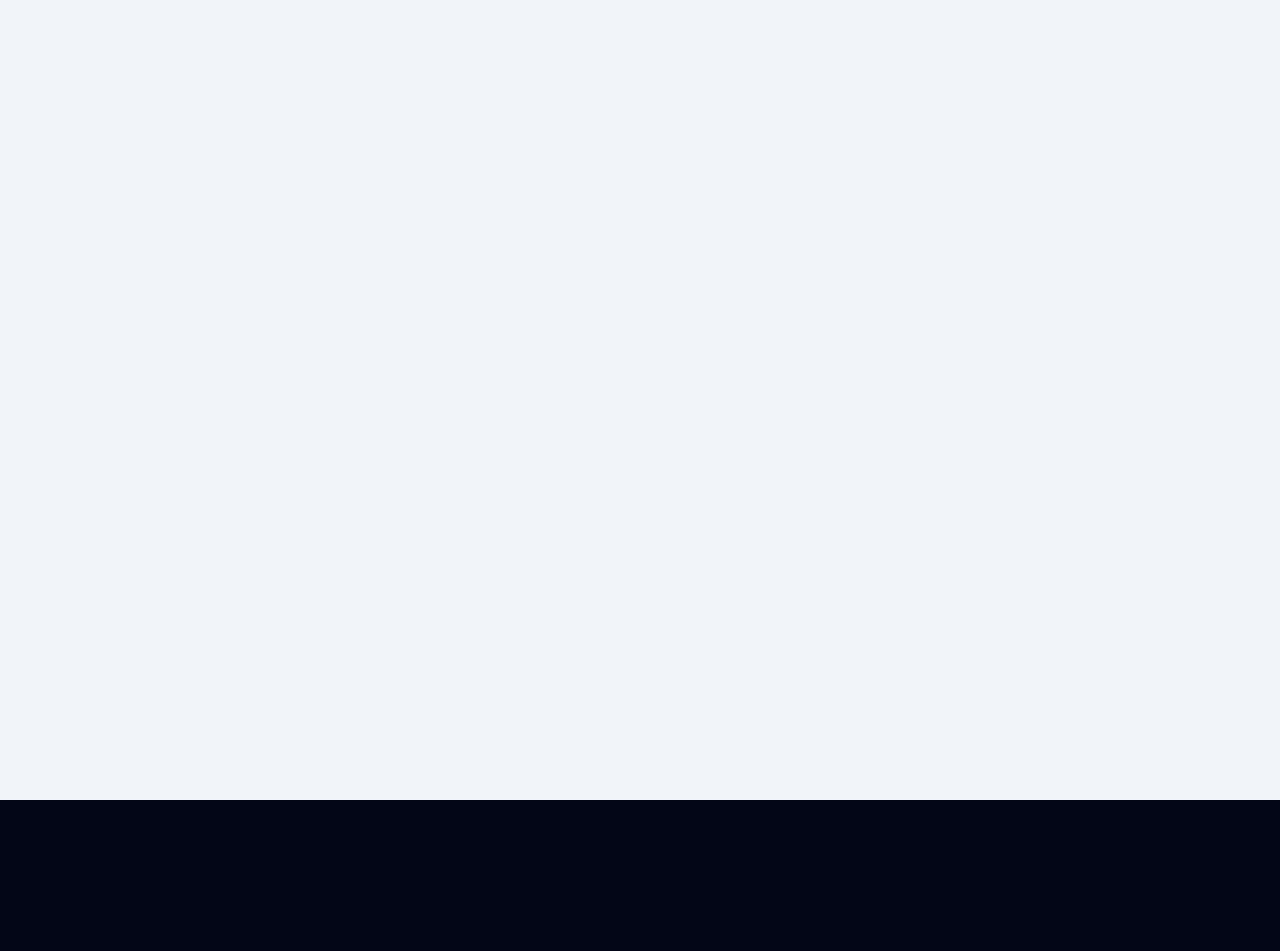
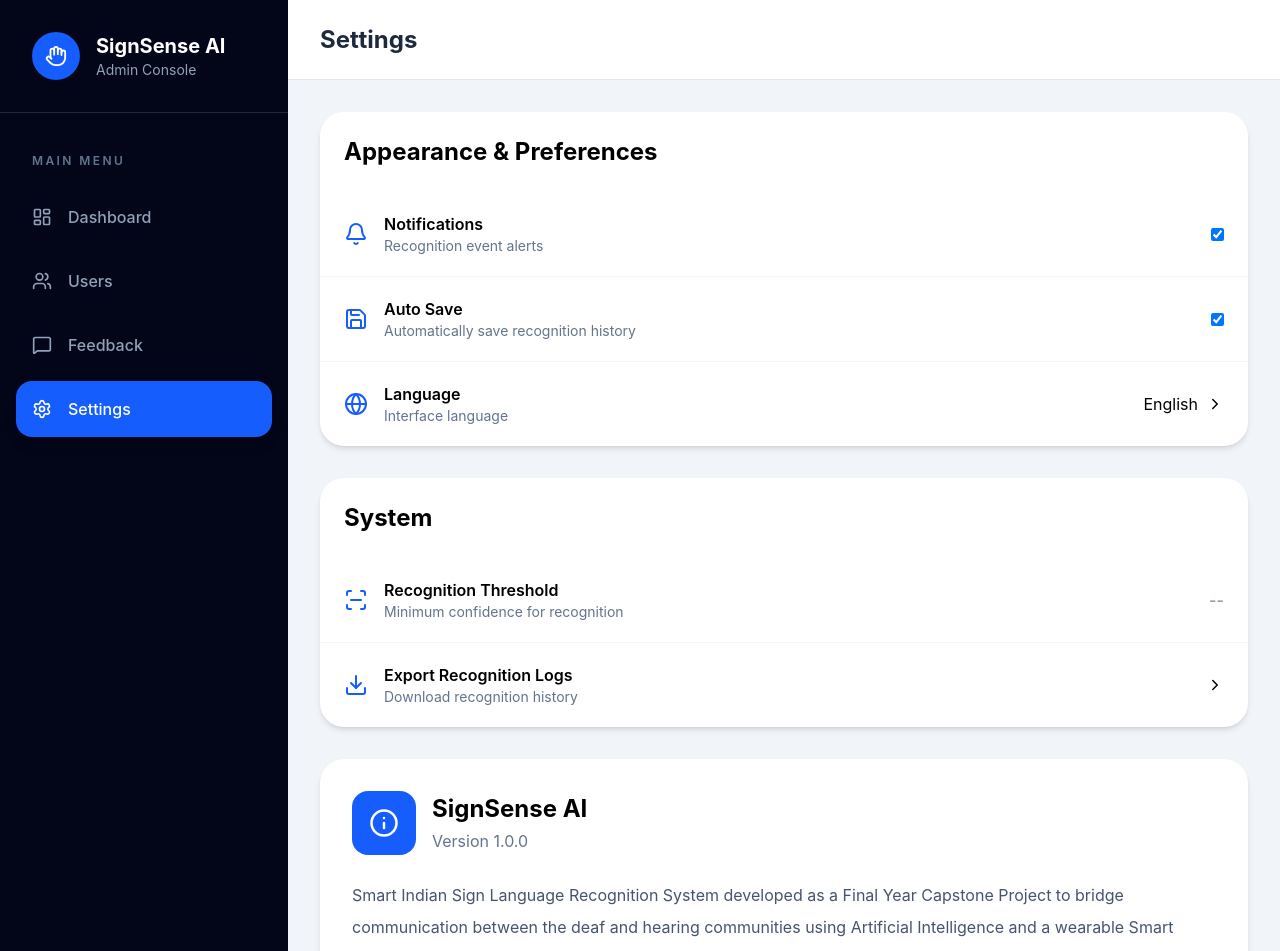
Before and after one commit to gbattabe23-art/Capstone-project-, a React (Vite) app in the folder client/: page /admin/settings in a window 1280 px wide. Before the commit this address had no page. Shown: the top 951 px of the page. Before the commit the page ends 800 px from the top, so only its background shows below. Built offline with nearby package versions, Linux system fonts and the light colour scheme.

Commit message:
settings and admin dashboard done

```diff
--- a/client/src/App.jsx
+++ b/client/src/App.jsx
@@ -9,6 +9,7 @@ import Learn from "./pages/User/Learn";
 import Feedback from "./pages/User/Feedback";
 import Recognize from "./pages/User/Recognize";
 import Profile from "./pages/User/Profile";
+import Settings from "./pages/Admin/settings";
 
 function App() {
   return (
@@ -24,6 +25,7 @@ function App() {
 <Route path="/user/feedback" element={<Feedback />} />
 <Route path="/user/profile" element={<Profile />} />
 <Route path="/admin/dashboard" element={<AdminDashboard />} />
+<Route path="/admin/settings" element={<Settings />} />
     </Routes>
   );
 }
--- a/client/src/components/AdminSidebar.jsx
+++ b/client/src/components/AdminSidebar.jsx
@@ -22,16 +22,6 @@ function AdminSidebar() {
       name: "Users",
       icon: Users,
       path: "/admin/users",
-    },
-    {
-      name: "Devices",
-      icon: Hand,
-      path: "/admin/devices",
-    },
-    {
-      name: "Recognitions",
-      icon: ScanLine,
-      path: "/admin/recognitions",
     },
     {
       name: "Feedback",
@@ -122,10 +112,6 @@ function AdminSidebar() {
             Admin
           </h3>
 
-          <p className="text-sm text-slate-400">
-            administrator@signsense.ai
-          </p>
-
         </div>
 
         <button
--- a/client/src/components/AdminTopbar.jsx
+++ b/client/src/components/AdminTopbar.jsx
@@ -1,20 +1,10 @@
-import { Moon } from "lucide-react";
-
-function AdminTopbar() {
+function AdminTopbar({ title }) {
   return (
     <header className="h-20 bg-white border-b border-slate-200 flex items-center justify-between px-8">
 
-      <div>
-        <h1 className="text-2xl font-bold text-slate-800">
-          Dashboard
-        </h1>
-      </div>
-
-      <button
-        className="w-11 h-11 rounded-full border border-slate-200 flex items-center justify-center hover:bg-slate-100 transition"
-      >
-        <Moon size={20} className="text-slate-600" />
-      </button>
+      <h1 className="text-2xl font-bold text-slate-800">
+        {title}
+      </h1>
 
     </header>
   );
--- a/client/src/pages/Admin/Dashboard.jsx
+++ b/client/src/pages/Admin/Dashboard.jsx
@@ -46,7 +46,7 @@ function Dashboard() {
 
       <div className="flex-1">
 
-        <AdminTopbar />
+       <AdminTopbar title="Dashboard" />
 
         <div className="p-8">
 
--- /dev/null
+++ b/client/src/pages/Admin/settings.jsx
@@ -0,0 +1,265 @@
+import {
+  Bell,
+  Globe,
+  Save,
+  Download,
+  ChevronRight,
+  Info,
+  LogOut,
+  ScanLine,
+} from "lucide-react";
+import { useState } from "react";
+
+import { useNavigate } from "react-router-dom";
+import AdminSidebar from "../../components/AdminSidebar";
+import AdminTopbar from "../../components/AdminTopbar";
+
+function Settings() {
+  const navigate = useNavigate();
+
+  const [notifications, setNotifications] = useState(true);
+  const [autoSave, setAutoSave] = useState(true);
+
+  const handleLogout = () => {
+    const confirmLogout = window.confirm(
+      "Are you sure you want to sign out?"
+    );
+
+    if (confirmLogout) {
+      navigate("/");
+    }
+  };
+
+  return (
+    <div className="flex bg-slate-100 min-h-screen">
+
+      <AdminSidebar />
+
+      <div className="flex-1">
+
+        <AdminTopbar title="Settings" />
+
+        <div className="max-w-5xl mx-auto px-8 py-8">
+
+          {/* Preferences */}
+
+          <div className="bg-white rounded-3xl shadow-md">
+
+            <h2 className="text-2xl font-bold p-6">
+              Appearance & Preferences
+            </h2>
+
+            {/* Notifications */}
+
+            <div className="flex items-center justify-between px-6 py-5 hover:bg-slate-50 transition">
+
+              <div className="flex items-center gap-4">
+
+                <Bell className="text-blue-600" />
+
+                <div>
+
+                  <h3 className="font-semibold">
+                    Notifications
+                  </h3>
+
+                  <p className="text-sm text-slate-500">
+                    Recognition event alerts
+                  </p>
+
+                </div>
+
+              </div>
+
+              <input
+                type="checkbox"
+                checked={notifications}
+                onChange={() => setNotifications(!notifications)}
+              />
+
+            </div>
+
+            {/* Auto Save */}
+
+            <div className="flex items-center justify-between px-6 py-5 border-t border-slate-100">
+
+              <div className="flex items-center gap-4">
+
+                <Save className="text-blue-600" />
+
+                <div>
+
+                  <h3 className="font-semibold">
+                    Auto Save
+                  </h3>
+
+                  <p className="text-sm text-slate-500">
+                    Automatically save recognition history
+                  </p>
+
+                </div>
+
+              </div>
+
+              <input
+                type="checkbox"
+                checked={autoSave}
+                onChange={() => setAutoSave(!autoSave)}
+              />
+
+            </div>
+
+            {/* Language */}
+
+            <div className="flex items-center justify-between px-6 py-5 border-t border-slate-100 hover:bg-slate-50 cursor-pointer">
+
+              <div className="flex items-center gap-4">
+
+                <Globe className="text-blue-600" />
+
+                <div>
+
+                  <h3 className="font-semibold">
+                    Language
+                  </h3>
+
+                  <p className="text-sm text-slate-500">
+                    Interface language
+                  </p>
+
+                </div>
+
+              </div>
+
+              <div className="flex items-center gap-2">
+
+                English
+
+                <ChevronRight size={18} />
+
+              </div>
+
+            </div>
+
+          </div>
+
+          {/* System */}
+
+          <div className="bg-white rounded-3xl shadow-md mt-8">
+
+            <h2 className="text-2xl font-bold p-6">
+              System
+            </h2>
+
+            <div className="flex items-center justify-between px-6 py-5">
+
+              <div className="flex items-center gap-4">
+
+                <ScanLine className="text-blue-600" />
+
+                <div>
+
+                  <h3 className="font-semibold">
+                    Recognition Threshold
+                  </h3>
+
+                  <p className="text-sm text-slate-500">
+                    Minimum confidence for recognition
+                  </p>
+
+                </div>
+
+              </div>
+
+              <span className="font-semibold text-slate-400">
+                --
+              </span>
+
+            </div>
+
+            <div className="flex items-center justify-between px-6 py-5 border-t border-slate-100 hover:bg-slate-50 cursor-pointer">
+
+              <div className="flex items-center gap-4">
+
+                <Download className="text-blue-600" />
+
+                <div>
+
+                  <h3 className="font-semibold">
+                    Export Recognition Logs
+                  </h3>
+
+                  <p className="text-sm text-slate-500">
+                    Download recognition history
+                  </p>
+
+                </div>
+
+              </div>
+
+              <ChevronRight size={18} />
+
+            </div>
+
+          </div>
+
+          {/* About */}
+
+          <div className="bg-white rounded-3xl shadow-md mt-8 p-8">
+
+            <div className="flex items-center gap-4">
+
+              <div className="w-16 h-16 rounded-2xl bg-blue-600 flex items-center justify-center">
+
+                <Info className="text-white" size={30} />
+
+              </div>
+
+              <div>
+
+                <h2 className="text-2xl font-bold">
+                  SignSense AI
+                </h2>
+
+                <p className="text-slate-500 mt-1">
+                  Version 1.0.0
+                </p>
+
+              </div>
+
+            </div>
+
+            <p className="mt-6 text-slate-600 leading-8">
+
+              Smart Indian Sign Language Recognition System
+              developed as a Final Year Capstone Project to
+              bridge communication between the deaf and hearing
+              communities using Artificial Intelligence and a
+              wearable Smart Glove.
+
+            </p>
+
+          </div>
+
+          {/* Logout */}
+
+          <button
+            onClick={handleLogout}
+            className="w-full mt-8 bg-red-50 border border-red-200 rounded-2xl py-4 text-red-600 font-semibold flex items-center justify-center gap-3 hover:bg-red-100 transition"
+          >
+
+            <LogOut size={22} />
+
+            Sign Out
+
+          </button>
+
+        </div>
+
+      </div>
+
+    </div>
+  );
+}
+
+export default Settings;
```
Also changed, not shown: client/src/pages/Admin/ap.jsx (deleted).
